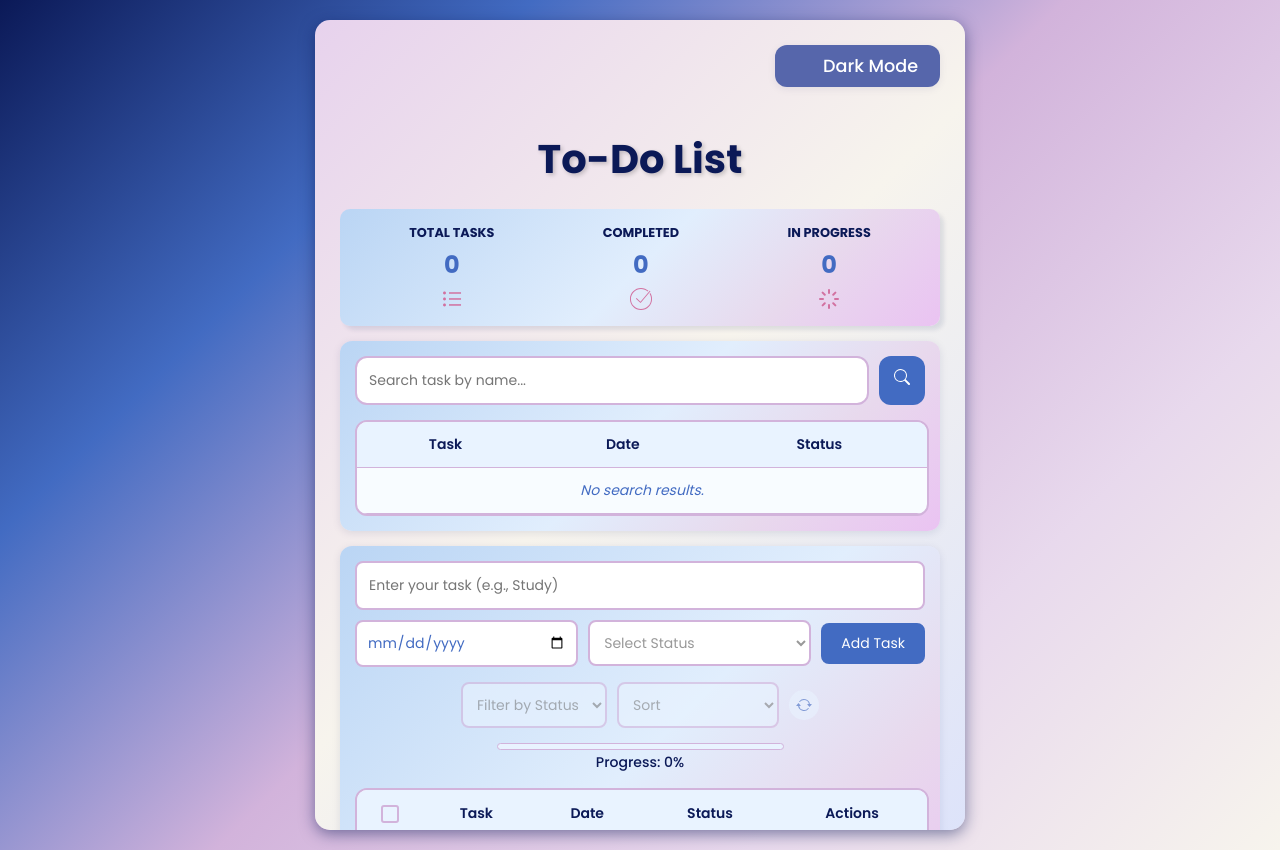
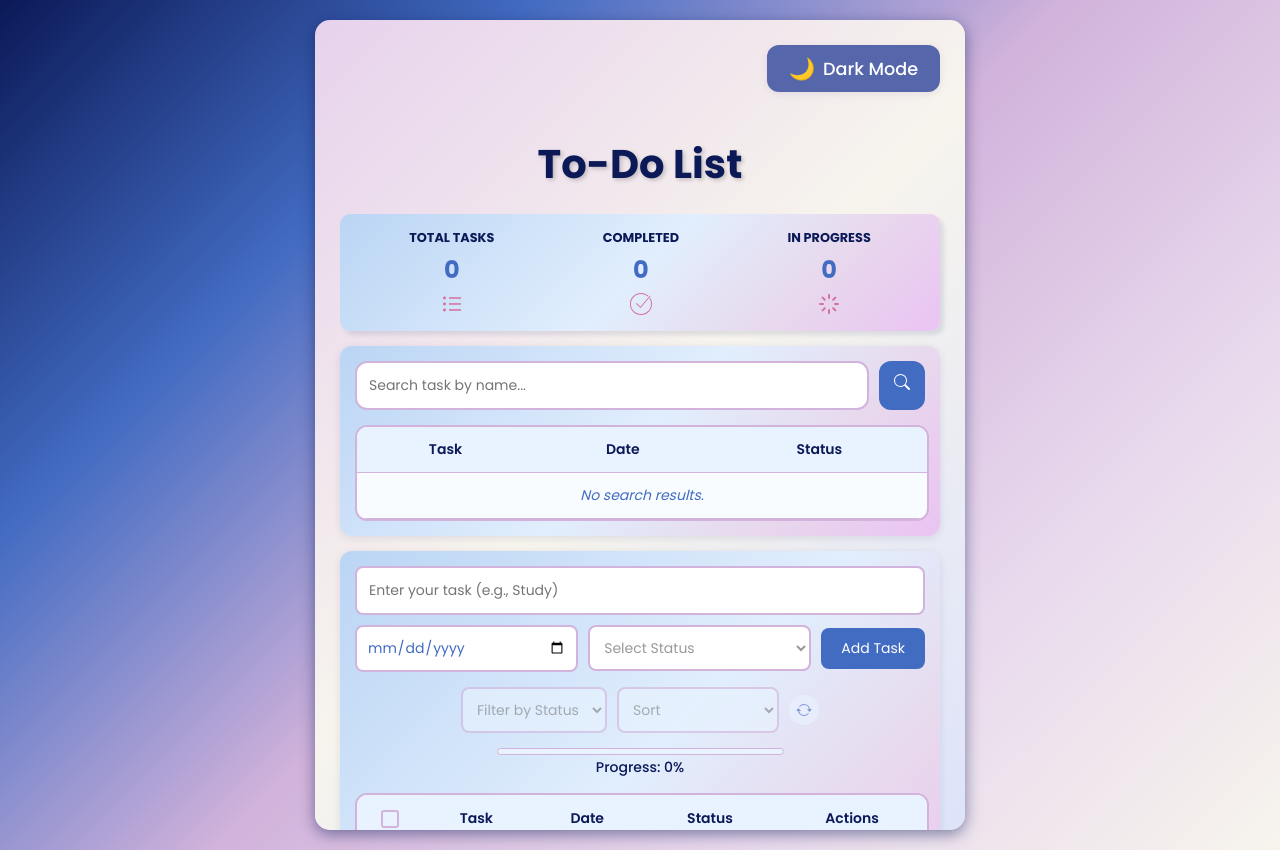
Before and after one commit to Revou-Coding-Camp/codingcamp-21-jul-25-CCoupse, a plain HTML site: page index.html in a window 1280 px wide. Drawn offline with Linux system fonts and the light colour scheme.

Commit message:
Update index.html
Integrate css and js changes

```diff
--- a/index.html
+++ b/index.html
@@ -11,10 +11,8 @@
     <div class="container">
         <div style="display: flex; justify-content: flex-end;">
             <button id="dark-mode-toggle" title="Toggle Dark Mode">
-                <svg id="dark-mode-icon" xmlns="http://www.w3.org/2000/svg" width="18" height="18" fill="currentColor" viewBox="0 0 16 16">
-                    <path d="M6 0a.5.5 0 0 1 .5.5V2a.5.5 0 0 1-1 0V.5A.5.5 0 0 1 6 0zm3.364 1.636a.5.5 0 0 1 .707 0l1 1a.5.5 0 1 1-.707.707l-1-1a.5.5 0 0 1 0-.707zM16 6a.5.5 0 0 1-.5.5H14a.5.5 0 0 1 0-1h1.5A.5.5 0 0 1 16 6zm-1.636 3.364a.5.5 0 0 1 0 .707l-1 1a.5.5 0 1 1-.707-.707l1-1a.5.5 0 0 1 .707 0zM10 14a.5.5 0 0 1-.5.5V16a.5.5 0 0 1-1 0v-1.5a.5.5 0 0 1 1 0V16zm-3.364-1.636a.5.5 0 0 1-.707 0l-1-1a.5.5 0 1 1 .707-.707l1 1a.5.5 0 0 1 0 .707zM0 10a.5.5 0 0 1 .5-.5H2a.5.5 0 0 1 0 1H.5A.5.5 0 0 1 0 10zm1.636-3.364a.5.5 0 0 1 0-.707l1-1a.5.5 0 1 1 .707.707l-1 1a.5.5 0 0 1-.707 0zM8 4a4 4 0 1 0 0 8A4 4 0 0 0 8 4z"/>
-                </svg>
-                <span>Dark Mode</span>
+                <span id="dark-mode-icon"></span>
+                <span id="dark-mode-label"></span>
             </button>
         </div>
         <h1>To-Do List</h1>
```
